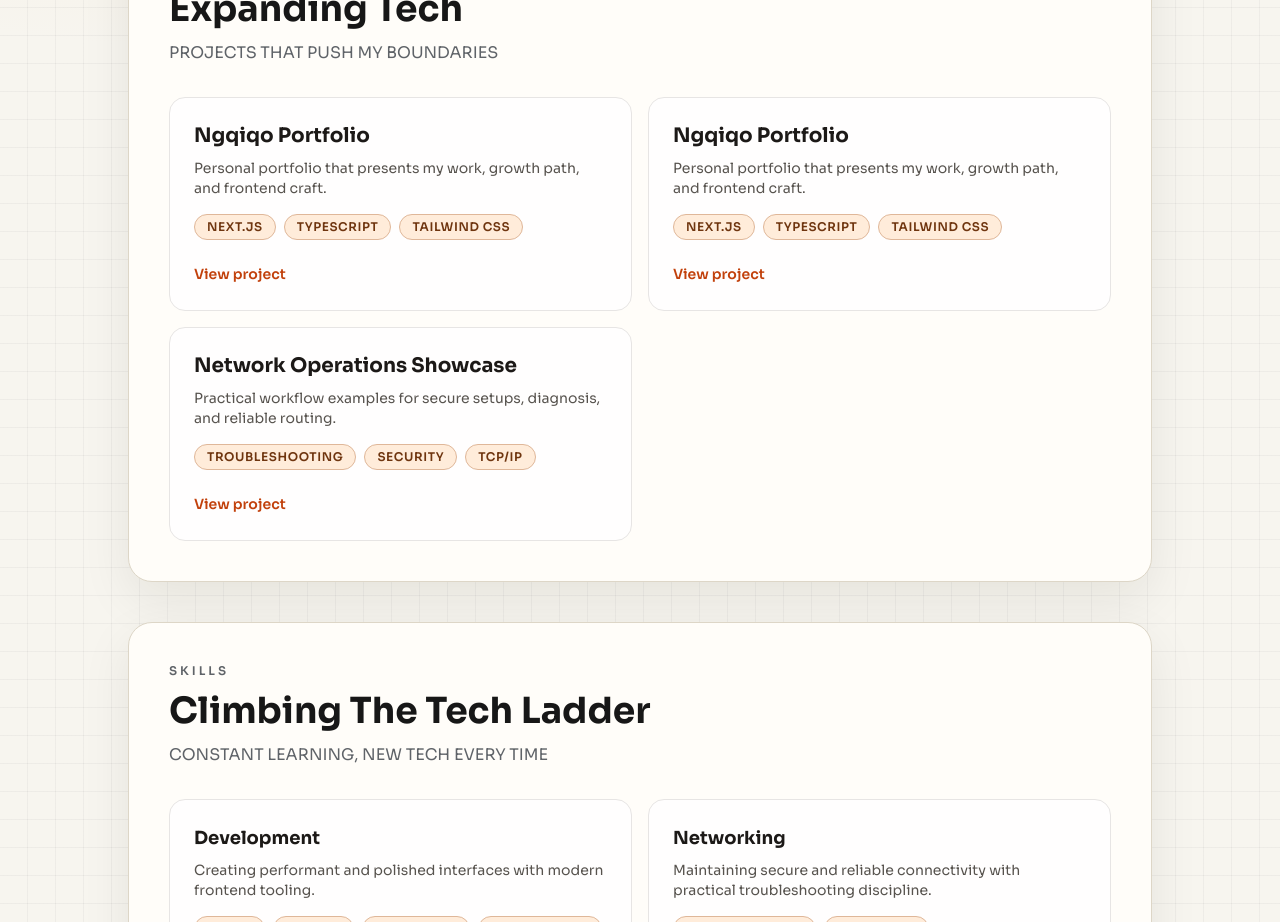
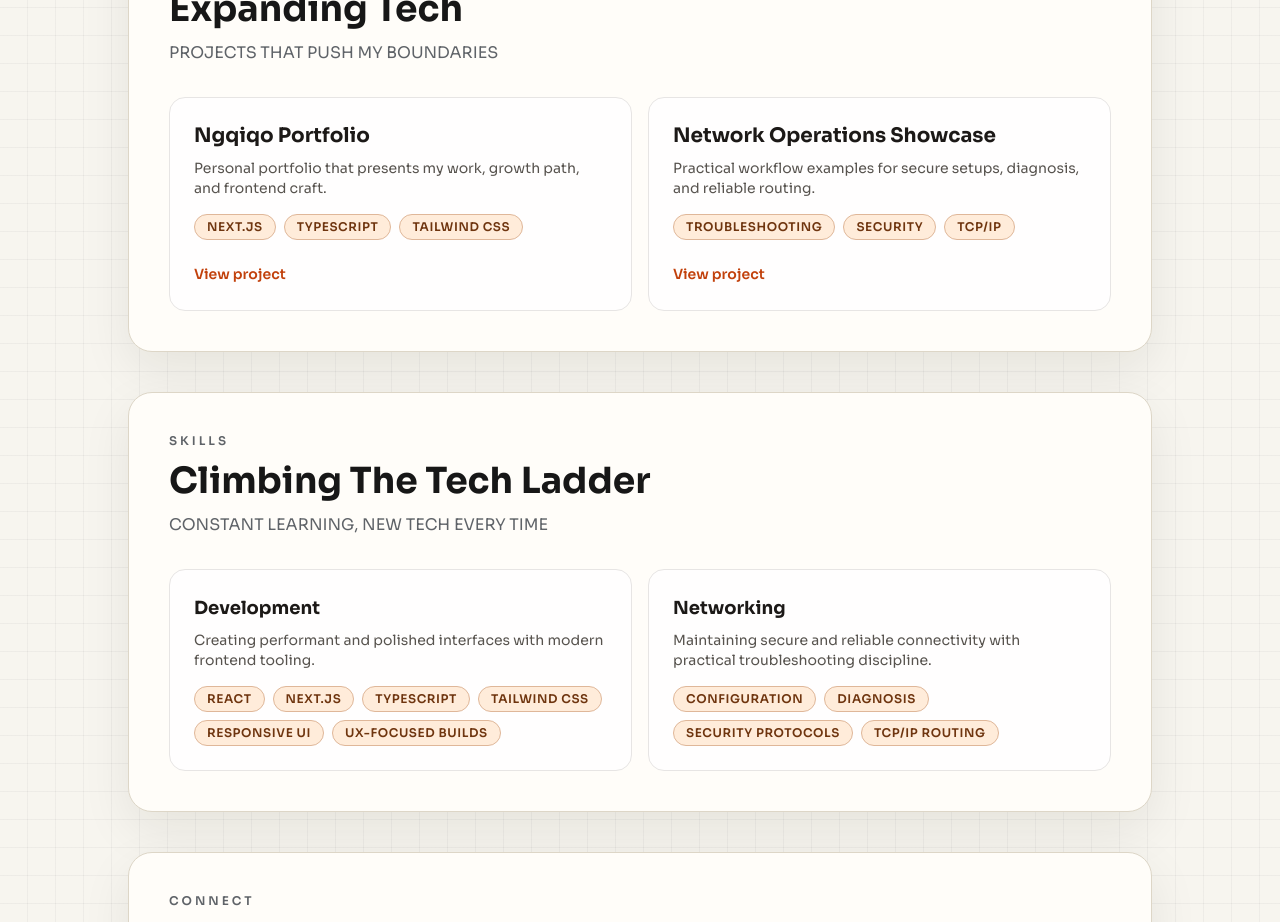
Before and after one commit to junior-OverCome/Ngqiqo, a Next.js app: page / in a window 1280 px wide. Shown: the part 1140-2062 px from the top of the page. Built offline with nearby package versions, Linux system fonts and the light colour scheme.

Commit message:
projects fix

```diff
--- a/src/app/components/projects.tsx
+++ b/src/app/components/projects.tsx
@@ -9,12 +9,7 @@ const projects = [
     stack: ["Next.js", "TypeScript", "Tailwind CSS"],
     href: "https://ngqiqo.vercel.app",
   },
-   {
-    title: "Ngqiqo Portfolio",
-    description: "Personal portfolio that presents my work, growth path, and frontend craft.",
-    stack: ["Next.js", "TypeScript", "Tailwind CSS"],
-    href: "https://ngqiqo.vercel.app",
-  },
+
   {
     title: "Network Operations Showcase",
     description: "Practical workflow examples for secure setups, diagnosis, and reliable routing.",
```
